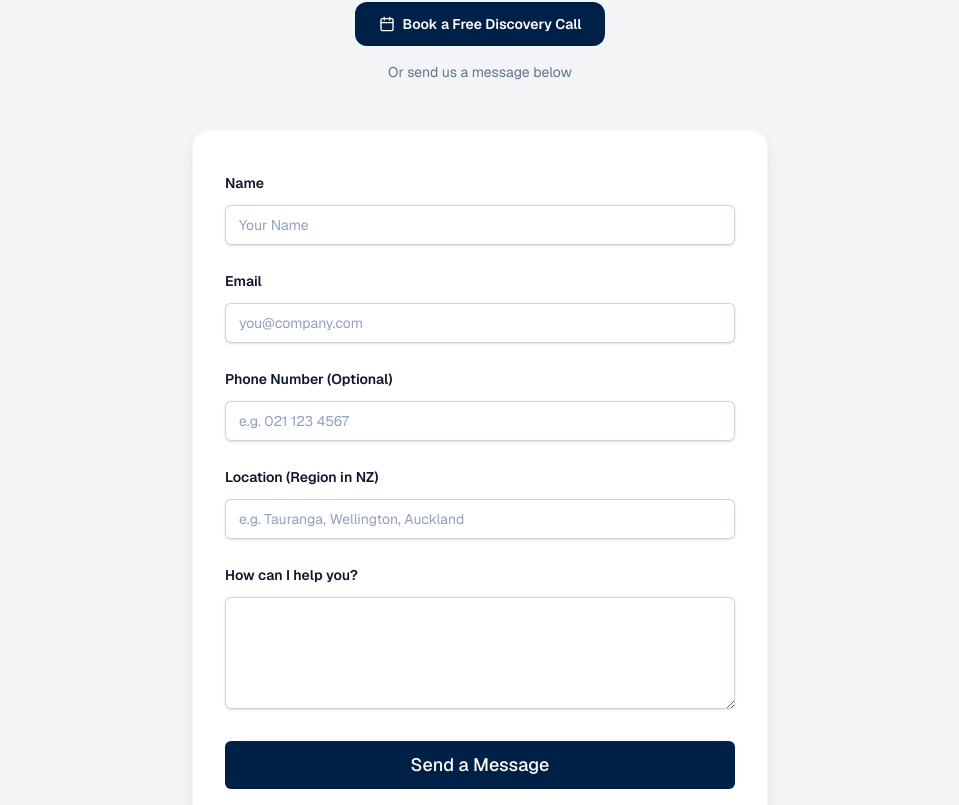
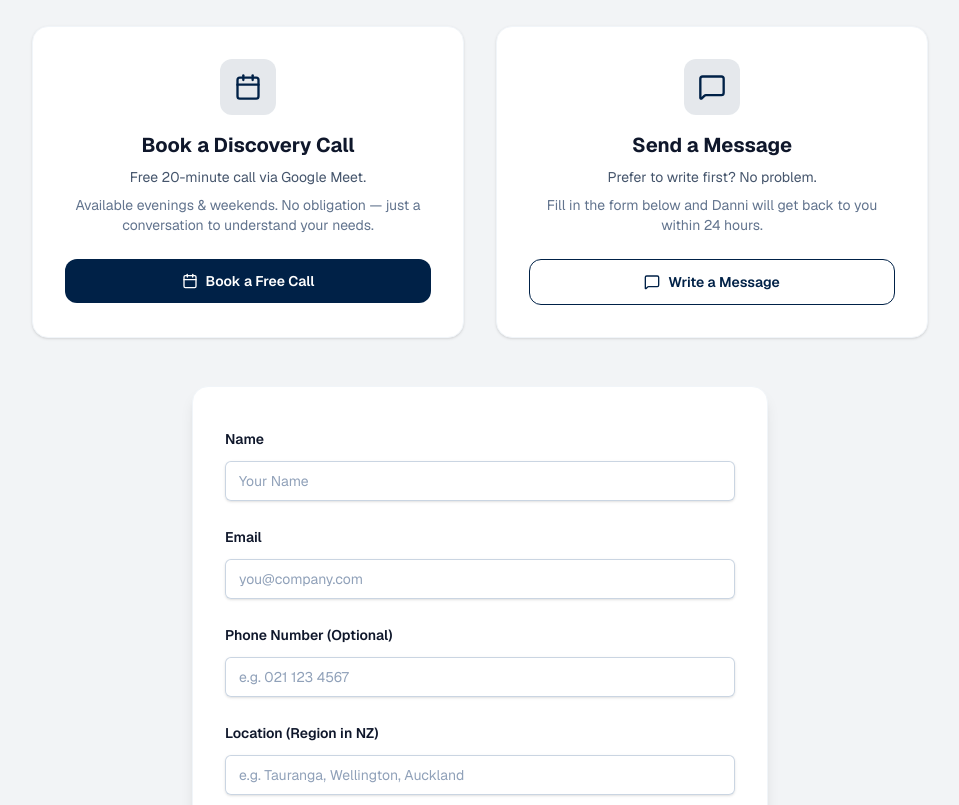
Before and after one commit to Luizjr9292/danni-bookkeeping, a Next.js app: page / in a window 1280 px wide. Shown: the part 5315-6120 px from the top of the page, without its empty margins (160-1119 px from the left). Built offline with nearby package versions, Linux system fonts and the light colour scheme.

Commit message:
Update Contact.tsx

```diff
--- a/src/components/sections/Contact.tsx
+++ b/src/components/sections/Contact.tsx
@@ -2,7 +2,7 @@
 
 import { useForm, ValidationError } from '@formspree/react';
 import { Button } from '@/components/ui/button';
-import { Mail, ArrowUp, Calendar } from 'lucide-react';
+import { Mail, ArrowUp, Calendar, MessageSquare } from 'lucide-react';
 import { useLanguage } from '@/contexts/LanguageContext';
 
 export function Contact() {
@@ -34,10 +34,27 @@ export function Contact() {
                 <div className="mx-auto max-w-2xl text-center">
                     <h2 className="text-3xl font-bold tracking-tight text-slate-900 sm:text-4xl">{t.contact.title}</h2>
                     <p className="mt-4 text-lg text-slate-600">{t.contact.subtitle}</p>
-                    <a href="https://calendly.com/dannibookkeeping/20min" target="_blank" className="mt-6 inline-flex items-center gap-2 rounded-xl bg-primary px-6 py-3 text-sm font-semibold text-white hover:bg-primary/90 transition-colors"><Calendar className="h-4 w-4" />Book a Free Discovery Call</a>
-                    <p className="mt-4 text-sm text-slate-500">Or send us a message below</p>
                 </div>
-                <div className="mx-auto mt-12 max-w-xl">
+
+                <div className="mx-auto mt-12 max-w-4xl grid grid-cols-1 gap-8 sm:grid-cols-2">
+                    <div className="bg-white rounded-2xl p-8 shadow-sm border border-slate-100 flex flex-col items-center text-center">
+                        <div className="flex h-14 w-14 items-center justify-center rounded-xl bg-primary/10 text-primary mb-4"><Calendar className="h-7 w-7" /></div>
+                        <h3 className="text-xl font-bold text-slate-900 mb-2">Book a Discovery Call</h3>
+                        <p className="text-sm text-slate-600 mb-2">Free 20-minute call via Google Meet.</p>
+                        <p className="text-sm text-slate-500 mb-6">Available evenings & weekends. No obligation — just a conversation to understand your needs.</p>
+                        <a href="https://calendly.com/dannibookkeeping/20min" target="_blank" className="w-full inline-flex items-center justify-center gap-2 rounded-xl bg-primary px-6 py-3 text-sm font-semibold text-white hover:bg-primary/90 transition-colors"><Calendar className="h-4 w-4" />Book a Free Call</a>
+                    </div>
+
+                    <div className="bg-white rounded-2xl p-8 shadow-sm border border-slate-100 flex flex-col items-center text-center">
+                        <div className="flex h-14 w-14 items-center justify-center rounded-xl bg-primary/10 text-primary mb-4"><MessageSquare className="h-7 w-7" /></div>
+                        <h3 className="text-xl font-bold text-slate-900 mb-2">Send a Message</h3>
+                        <p className="text-sm text-slate-600 mb-2">Prefer to write first? No problem.</p>
+                        <p className="text-sm text-slate-500 mb-6">Fill in the form below and Danni will get back to you within 24 hours.</p>
+                        <a href="#message-form" className="w-full inline-flex items-center justify-center gap-2 rounded-xl border border-primary px-6 py-3 text-sm font-semibold text-primary hover:bg-primary/5 transition-colors"><MessageSquare className="h-4 w-4" />Write a Message</a>
+                    </div>
+                </div>
+
+                <div id="message-form" className="mx-auto mt-12 max-w-xl">
                     <form onSubmit={handleSubmit} className="bg-white px-8 py-10 shadow-lg rounded-2xl border border-slate-100">
                         <div className="grid grid-cols-1 gap-y-6">
                             <div>
```
